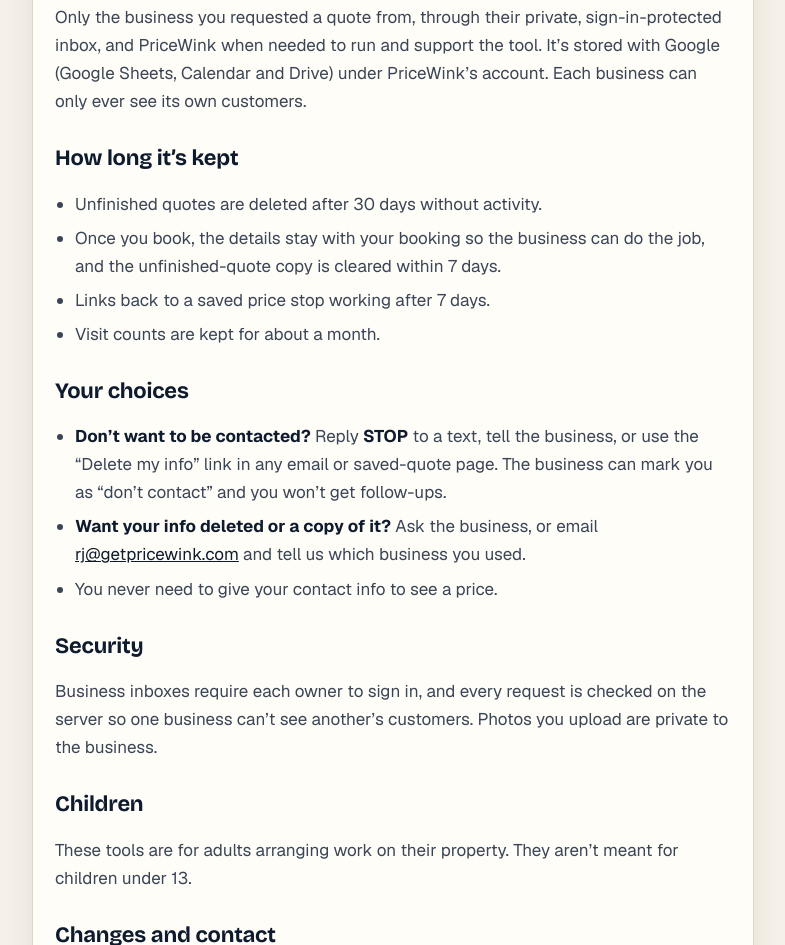
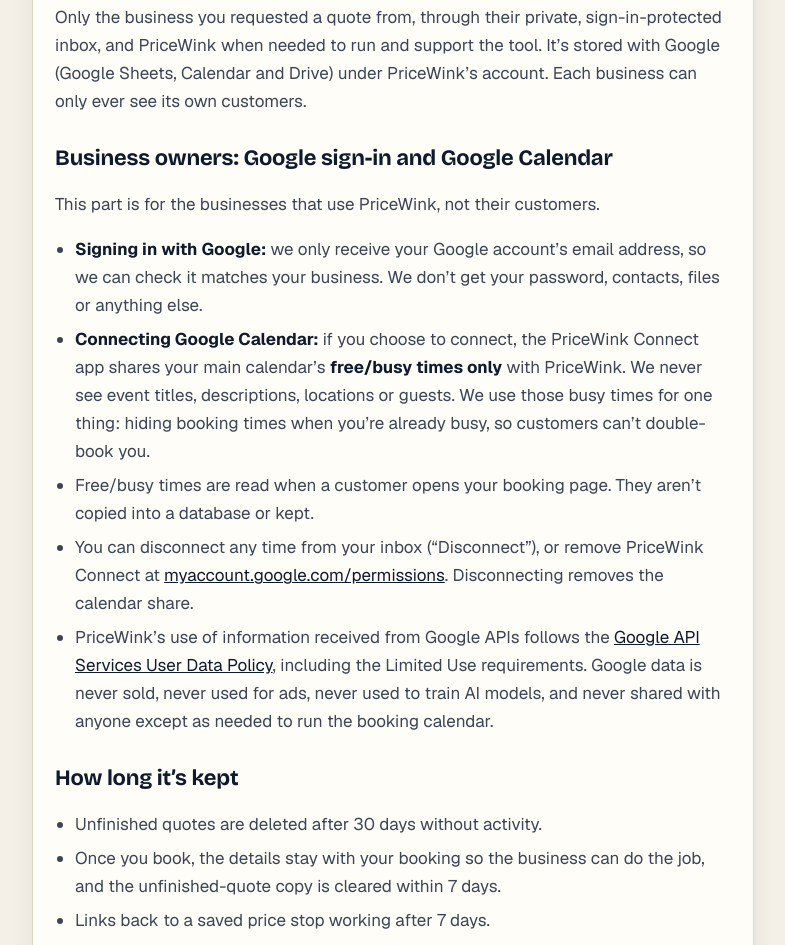
Before and after one commit to rydermansell/demos, a plain HTML site: page privacy/index.html in a window 1280 px wide. Shown: the part 1424-2369 px from the top of the page, without its empty margins (247-1032 px from the left). Drawn offline with nearby package versions, Linux system fonts and the light colour scheme.

Commit message:
Privacy page: Google sign-in and Calendar section; ABC links to app.getpricewink.com/privacy
Co-Authored-By: Claude Opus 5.5 <noreply@anthropic.com>
Claude-Session: https://claude.ai/code/session_01UoHjmpFUHWWvQ8nWcubjC1

```diff
--- a/privacy/index.html
+++ b/privacy/index.html
@@ -50,6 +50,16 @@ footer{padding:28px 20px 40px;text-align:center;font-size:14px;color:var(--muted
 <h2>Who can see it</h2>
 <p>Only the business you requested a quote from, through their private, sign-in-protected inbox, and PriceWink when needed to run and support the tool. It’s stored with Google (Google Sheets, Calendar and Drive) under PriceWink’s account. Each business can only ever see its own customers.</p>
 
+<h2>Business owners: Google sign-in and Google Calendar</h2>
+<p>This part is for the businesses that use PriceWink, not their customers.</p>
+<ul>
+<li><strong>Signing in with Google:</strong> we only receive your Google account’s email address, so we can check it matches your business. We don’t get your password, contacts, files or anything else.</li>
+<li><strong>Connecting Google Calendar:</strong> if you choose to connect, the PriceWink Connect app shares your main calendar’s <strong>free/busy times only</strong> with PriceWink. We never see event titles, descriptions, locations or guests. We use those busy times for one thing: hiding booking times when you’re already busy, so customers can’t double-book you.</li>
+<li>Free/busy times are read when a customer opens your booking page. They aren’t copied into a database or kept.</li>
+<li>You can disconnect any time from your inbox (“Disconnect”), or remove PriceWink Connect at <a href="https://myaccount.google.com/permissions">myaccount.google.com/permissions</a>. Disconnecting removes the calendar share.</li>
+<li>PriceWink’s use of information received from Google APIs follows the <a href="https://developers.google.com/terms/api-services-user-data-policy">Google API Services User Data Policy</a>, including the Limited Use requirements. Google data is never sold, never used for ads, never used to train AI models, and never shared with anyone except as needed to run the booking calendar.</li>
+</ul>
+
 <h2>How long it’s kept</h2>
 <ul>
 <li>Unfinished quotes are deleted after 30 days without activity.</li>
```
Also changed, not shown: abc-fence/index.html (+2 -2 lines).
